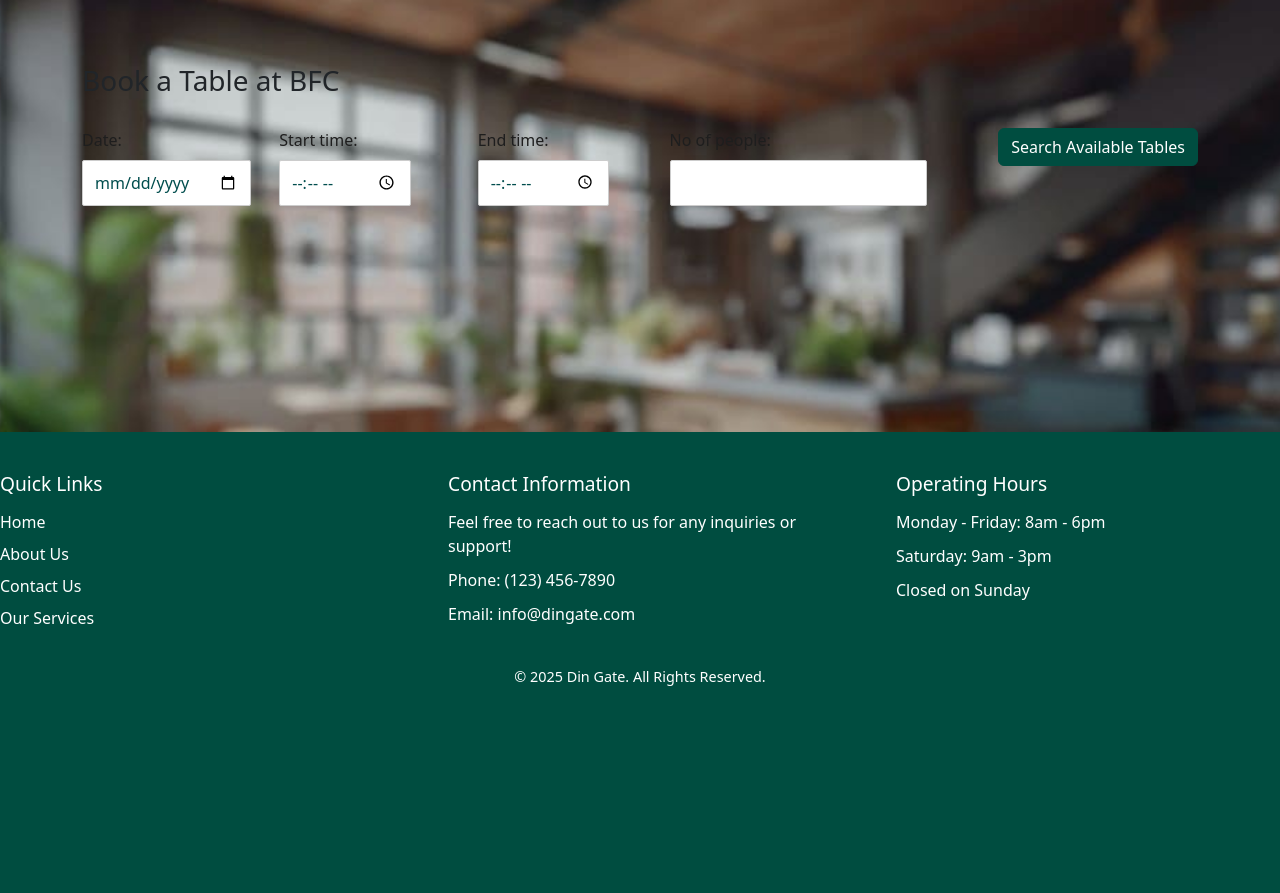
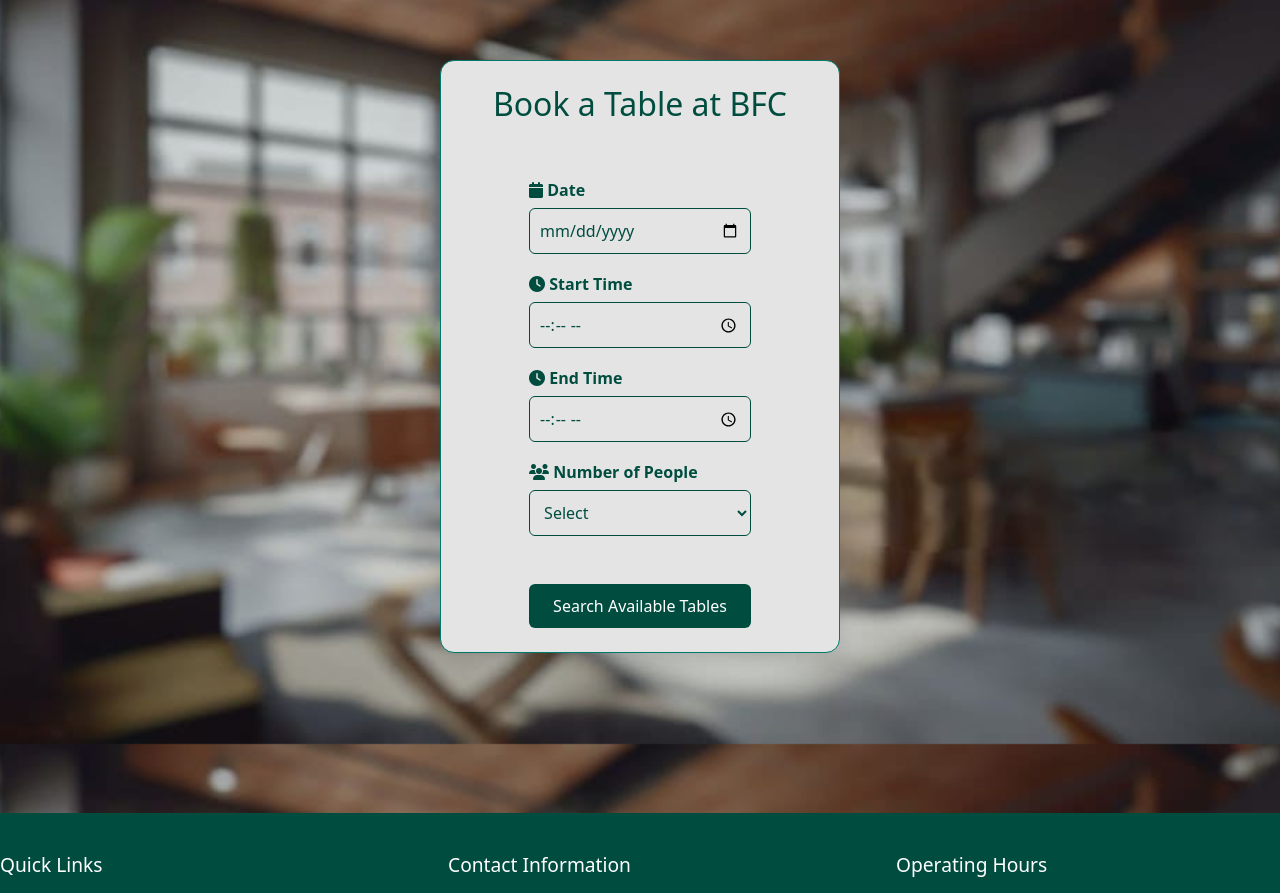
Before and after one commit to Nusrat-Nabila/dine_gate, a Django app: page /search_table/3/ in a window 1280 px wide. Shown: the part 56-949 px from the top of the page. Before the commit the page ends 742 px from the top, so only its background shows below. Run offline with Django 5.2, Linux system fonts and the light colour scheme; data comes from the database, SQL or seed files in the repository; both versions use the stored data as it was after the commit.

Commit message:
all possible frontend

```diff
--- a/reservation/views.py
+++ b/reservation/views.py
@@ -8,6 +8,7 @@ from datetime import datetime
 from django.http import HttpResponseBadRequest
 from .models import Table_list, TableReservation
 from datetime import datetime
+
 
 def search_table(request, id):
     restaurant = Restaurant.objects.get(pk=id)
@@ -35,7 +36,7 @@ def search_table(request, id):
 
     return render(request, 'reservation/search_table.html', {'form': form,'restaurant': restaurant,})
 
-
+  # adjust if your models are elsewhere
 
 def confirm_booking(request, table_no, date, start_time, end_time):
     customer_id = request.session.get('user_id')
@@ -48,14 +49,26 @@ def confirm_booking(request, table_no, date, start_time, end_time):
     except CustomerUser.DoesNotExist:
         return redirect('login')
 
-    # Parse date and time from strings
-    reserve_date = datetime.strptime(date, '%Y-%m-%d').date()
-    start_time = datetime.strptime(start_time, '%H:%M:%S').time()
-    end_time = datetime.strptime(end_time, '%H:%M:%S').time()
+    # Parse date and time from strings (HHMM format for time)
+    try:
+        reserve_date = datetime.strptime(date, '%Y-%m-%d').date()
+        start_time = datetime.strptime(start_time, '%H%M').time()
+        end_time = datetime.strptime(end_time, '%H%M').time()
+    except ValueError:
+        return HttpResponseBadRequest("Invalid date or time format.")
 
+    # Ensure end_time is after start_time
+    if start_time >= end_time:
+        return HttpResponseBadRequest("End time must be after start time.")
 
     try:
-        table = Table_list.objects.get(table_no=table_no, date=reserve_date, start_time=start_time, end_time=end_time, is_available=True)
+        table = Table_list.objects.get(
+            table_no=table_no,
+            date=reserve_date,
+            start_time=start_time,
+            end_time=end_time,
+            is_available=True
+        )
     except Table_list.DoesNotExist:
         return HttpResponse("Table not available", status=404)
 
@@ -72,8 +85,10 @@ def confirm_booking(request, table_no, date, start_time, end_time):
 
         table.is_available = False
         table.save()
-        return redirect('Book_history')
 
+        return redirect('Book_history')  # or render a booking success page
+
+    return HttpResponse("Only POST requests are allowed for booking.", status=405)
 
 
 def Book_history(request):
--- a/static/css/style.css
+++ b/static/css/style.css
@@ -1015,3 +1015,142 @@ html, body {
     font-size: 0.9rem;
     color: #fff; /* Text color for bottom section */
 }
+.profile-card-wrapper {
+  max-width: 400px; /* Reduced for a tighter container */
+  margin: 60px auto;
+  padding: 24px;
+  background-color: #e3e4e3;
+  border: 1px solid #00796B;
+  border-radius: 14px;
+  box-shadow: 0 6px 16px rgba(0, 0, 0, 0.08);
+  text-align: center;
+}
+
+.profile-card-header {
+  display: block; /* Stack content vertically */
+  margin-bottom: 30px;
+}
+
+.profile-avatar-img {
+  width: 222px;  /* Increased size */
+  height: 222px;
+  border-radius: 50%;
+  border: 4px solid #00796B;
+  object-fit: cover;
+  margin-bottom: 16px;
+}
+
+.profile-card-user {
+  color: #004D40;
+}
+
+.profile-card-user h2 {
+  margin-bottom: 4px;
+  font-size: 2rem;
+}
+
+.profile-card-user p {
+  font-size: 1.1rem;
+  color: #666;
+}
+
+.profile-info-block {
+  margin-top: 25px;
+  text-align: center; /* Keeps info readable and aligned */
+}
+
+.profile-info-block p {
+  margin-bottom: 12px;
+  font-size: 1rem;
+  color: #004D40;
+}
+
+.profile-action-btns {
+  margin-top: 30px;
+  display: flex;
+  justify-content: flex-end;
+  gap: 12px;
+}
+
+.profile-btn-save {
+  background-color: #004D40;
+  color: white;
+  padding: 10px 24px;
+  border-radius: 6px;
+  border: none;
+  cursor: pointer;
+  font-size: 1rem;
+}
+
+.profile-btn-save:hover {
+  background-color: #004D40;
+}
+
+.profile-btn-cancel {
+  background-color: #CFD8DC;
+  color: #37474F;
+  padding: 10px 20px;
+  border-radius: 6px;
+  border: none;
+  cursor: pointer;
+  font-size: 1rem;
+}
+
+.profile-btn-cancel:hover {
+  background-color: #B0BEC5;
+}
+
+.profile-card-wrapper h2 {
+  color: #004D40;
+  margin-bottom: 30px;
+  text-align: center;
+}
+
+.profile-info-block {
+  text-align: left;
+}
+
+.profile-info-block label {
+  font-weight: 600;
+  color: #004D40;
+  display: block;
+  margin-bottom: 6px;
+}
+
+.profile-info-block input,
+.profile-info-block select {
+  width: 100%;
+  padding: 10px;
+  border: 1px solid #004D40;
+  border-radius: 6px;
+  margin-bottom: 18px;
+  font-size: 1rem;
+  color: #004D40;
+  background-color: #e3e4e3;
+}
+
+.profile-action-btns {
+  display: flex;
+  justify-content: center;
+  margin-top: 30px;
+}
+
+.profile-btn-save {
+  background-color: #00897B;
+  color: white;
+  padding: 10px 24px;
+  border-radius: 6px;
+  border: none;
+  cursor: pointer;
+}
+
+.profile-btn-save:hover {
+  background-color: #00695C;
+}
+
+/* Icon Color */
+.profile-info-block i {
+  color: #004D40;
+  text-align: center;
+
+}
--- a/template/navber.html
+++ b/template/navber.html
@@ -22,8 +22,8 @@
           </li>
           <li class="nav-item dropdown">
             <a class="nav-link dropdown-toggle text-white" href="#" id="profileDropdown" role="button" data-bs-toggle="dropdown">
-              {% if customer.user_image %}
-                <img src="{{ customer.user_image.url }}" class="rounded-circle" width="40" height="40" alt="profile">
+              {% if logged_user.user_image %}
+                <img src="{{ logged_user.user_image.url }}" class="rounded-circle" width="40" height="40" alt="profile">
               {% else %}
                 <img src="/static/images/dp2.jpg" class="rounded-circle" width="40" height="40" alt="default profile">
               {% endif %}
@@ -44,19 +44,17 @@
           <li class="nav-item">
             <a class="nav-link text-white" href="{% url 'Book_history_for_restaurant' %}">Book History</a>
           </li>
-          <li class="nav-item">
-            <a class="nav-link text-white" href="{% url 'Restaurant_recent_book' %}">Recent Book</a>
-          </li>
           <li class="nav-item dropdown">
             <a class="nav-link dropdown-toggle text-white" href="#" id="profileDropdown" role="button" data-bs-toggle="dropdown">
-              {% if restaurant.logo %}
-                <img src="{{ restaurant.logo.url }}" class="rounded-circle" width="40" height="40" alt="restaurant logo">
+              {% if logged_user.logo %}
+                <img src="{{ logged_user.logo.url }}" class="rounded-circle" width="40" height="40" alt="restaurant logo">
               {% else %}
                 <img src="{% static 'images/dp2.jpg' %}" class="rounded-circle" width="40" height="40" alt="default restaurant logo">
               {% endif %}
             </a>
             <ul class="dropdown-menu dropdown-menu-end">
               <li><a class="dropdown-item" href="{% url 'Restaurant_profile' %}">Profile</a></li>
+              <li><a class="dropdown-item" href="#">Edit Profile</a></li>
               <li><a class="dropdown-item" href="#">Edit Menu</a></li>
               <li><hr class="dropdown-divider"></li>
               <li><a class="dropdown-item text-danger" href="{% url 'logout' %}">Logout</a></li>
--- a/template/reservation/search_table.html
+++ b/template/reservation/search_table.html
@@ -1,13 +1,32 @@
 {% extends 'base.html' %}
 {% block content %}
-<div class="container mt-4">
-  <h3>Book a Table at {{ restaurant.restaurant_name }}</h3>
+<div class="profile-card-wrapper">
+  <h2>Book a Table at {{ restaurant.restaurant_name }}</h2>
+
   <form method="GET" action="{% url 'search_table' restaurant.id %}">
-    <p>{{ form.date.label_tag }} {{ form.date }}</p>
-    <p>{{ form.start_time.label_tag }} {{ form.start_time }}</p>
-    <p>{{ form.end_time.label_tag }} {{ form.end_time }}</p>
-    <p>{{ form.no_of_people.label_tag }} {{ form.no_of_people }}</p>
-    <p><button class="btn btn-primary" type="submit">Search Available Tables</button></p>
+    <div class="profile-info-block">
+      <label for="id_date"><i class="fa fa-calendar"></i> Date</label>
+      <input type="date" id="id_date" name="date" required><br>
+
+      <label for="id_start_time"><i class="fa fa-clock"></i> Start Time</label>
+      <input type="time" id="id_start_time" name="start_time" required><br>
+
+      <label for="id_end_time"><i class="fa fa-clock"></i> End Time</label>
+      <input type="time" id="id_end_time" name="end_time" required><br>
+
+      <label for="id_no_of_people"><i class="fa fa-users"></i> Number of People</label>
+      <select id="id_no_of_people" name="no_of_people" required>
+        <option value="" disabled selected>Select</option>
+        <option value="2">2 People</option>
+        <option value="4">4 People</option>
+        <option value="6">6 People</option>
+        <option value="8">8 People</option>
+      </select>
+
+      <div class="profile-action-btns">
+        <button class="profile-btn-save" type="submit">Search Available Tables</button>
+      </div>
+    </div>
   </form>
 </div>
 {% endblock %}
--- a/template/restaurant/View_restaurant_detail.html
+++ b/template/restaurant/View_restaurant_detail.html
@@ -10,8 +10,8 @@
   {% if restaurants %}
   <div class="restaurant-profile-card mb-4">
     <div class="profile-left">
-     {% if restaurant.logo %}
-                <img src="{{ restaurant.logo.url }}" class="rounded-circle" width="300" height="300" alt="restaurant logo">
+     {% if restaurants.logo %}
+                <img src="{{ restaurants.logo.url }}" class="rounded-circle" width="300" height="300" alt="restaurant logo">
               {% else %}
                 <img src="{% static 'images/dp2.jpg' %}" class="rounded-circle" width="300" height="300" alt="default restaurant logo">
               {% endif %}
```
Also changed, not shown: template/account/Customer_profile.html (+20 -6 lines), template/reservation/Book_history.html (+36 -25 lines), template/reservation/cancel_book.html (+13 -4 lines), template/reservation/table_list.html (+13 -8 lines), template/restaurant/Restaurant_profile.html (+22 -20 lines), db.sqlite3, media/473680239_915275284149304_2275985505566278917_n.jpg (added), media/474528055_3760351987610574_7248945258529646497_n.jpg (added).
